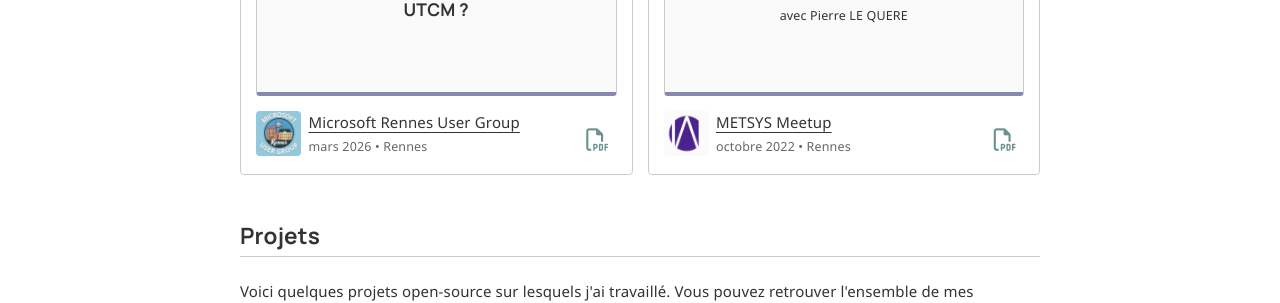
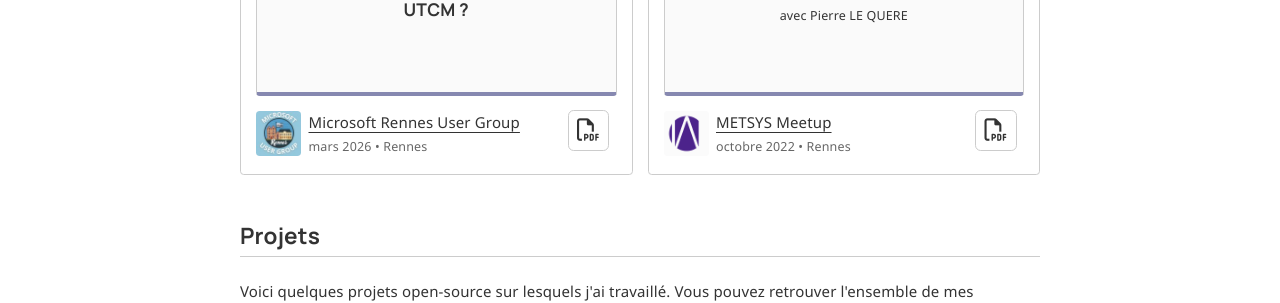
Before and after one commit to leobouard/leobouard.github.io, a Jekyll site: the page built from _pages/cv.html, in a window 1280 px wide. Shown: the part 2359-2662 px from the top of the page. Built offline with Jekyll 4.4.1, drawn with Linux system fonts in a browser that asks for light colours; nearby versions of some CDN libraries; some web fonts are replaced.

Commit message:
Update talk.scss

```diff
--- a/_sass/talk.scss
+++ b/_sass/talk.scss
@@ -65,5 +65,11 @@ a.talk-slide {
     bottom: 1em;
     right: 1em;
     font-size: 1.5em;
-    color: var(--primary);
+    border: 1px solid var(--mediumaccent);
+    border-radius: var(--borderradius);
+    height: 1.75em;
+    width: 1.75em;
+    display: flex;
+    justify-content: center;
+    align-items: center;
 }
```
